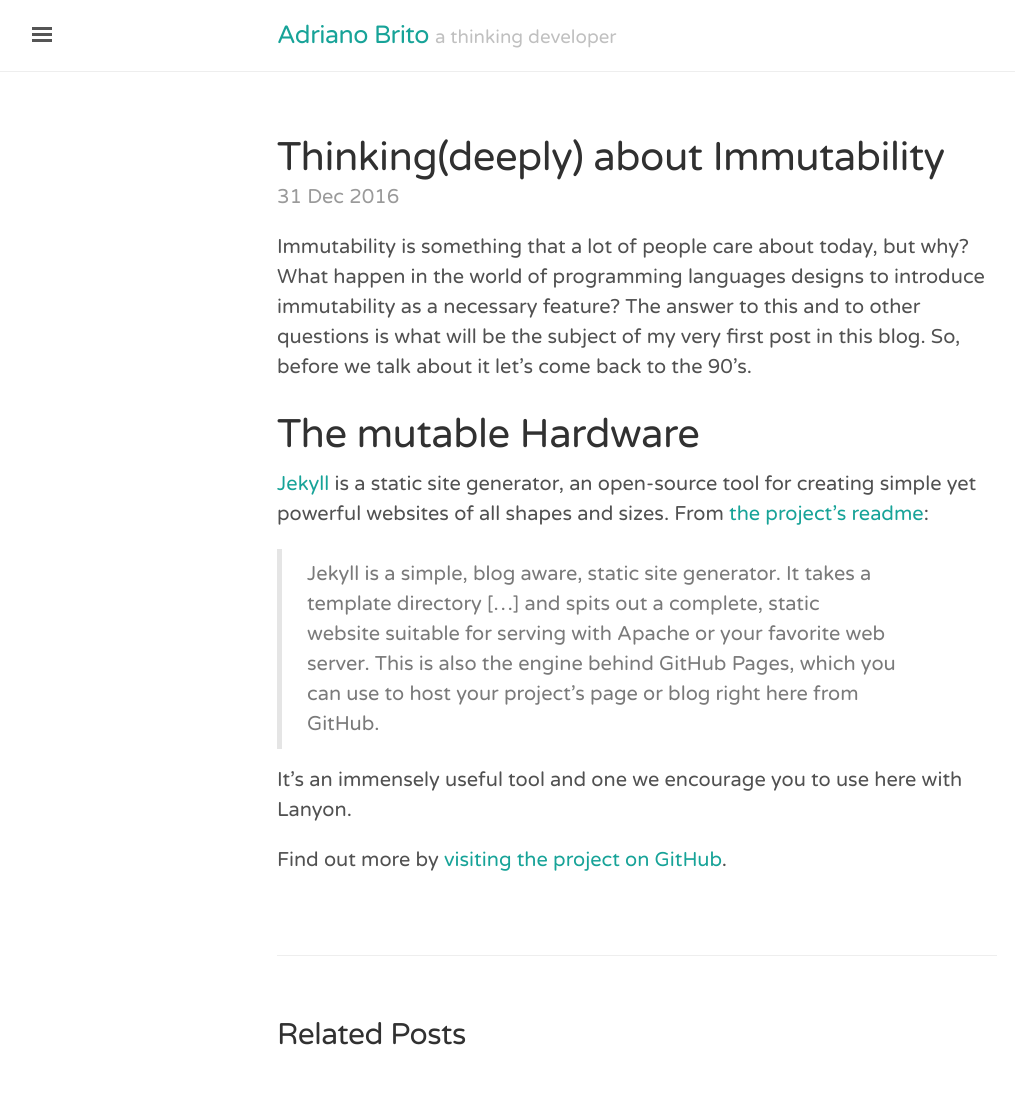
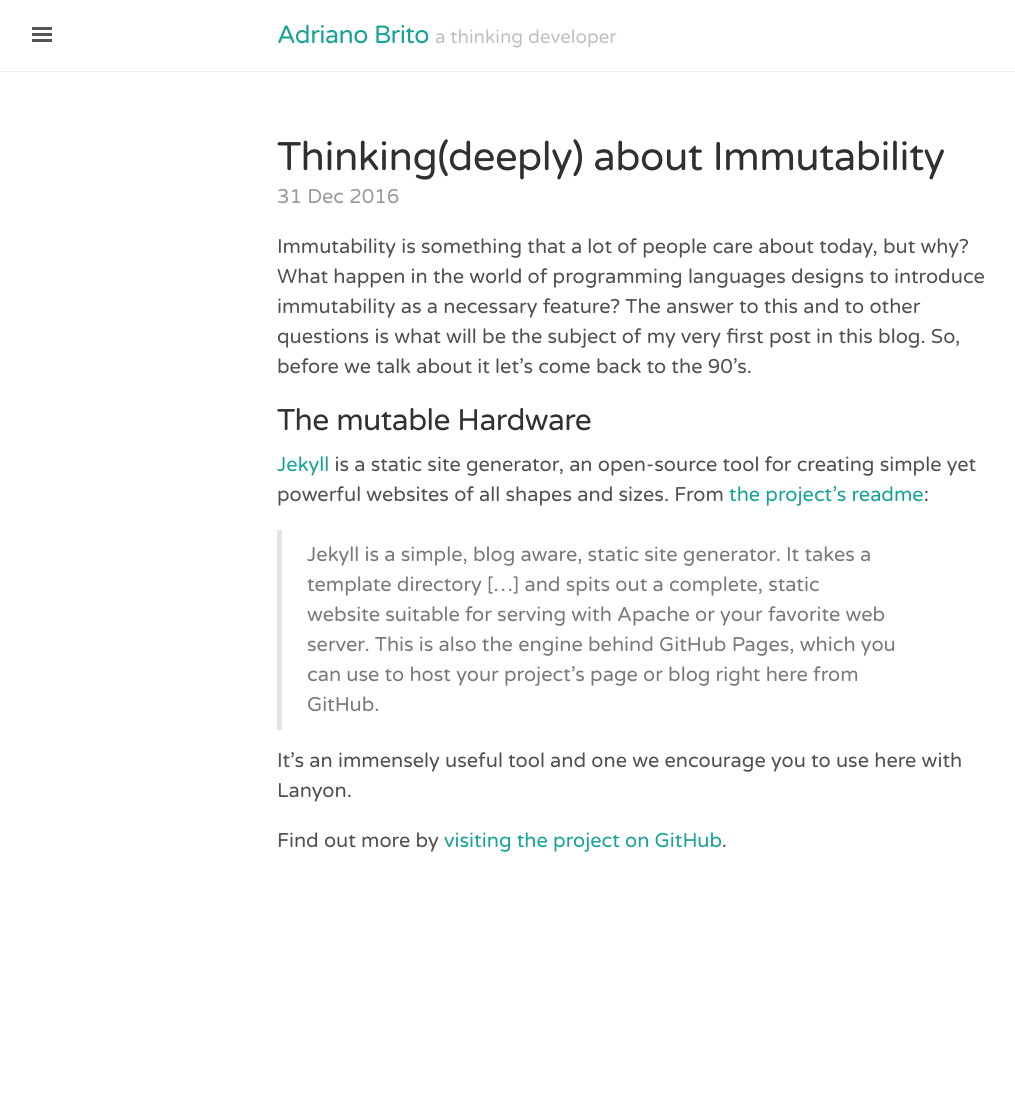
Before and after one commit to adrianobrito/adrianobrito.github.io, a Jekyll site: the page built from _posts/2016-12-31-thinking-about-immutability.md, in a window 1280 px wide. Shown: the whole page, without its empty margins (3-1018 px from the left). Built offline with Jekyll 4.4.1, drawn with Linux system fonts in a browser that asks for light colours; comment, search, counter and statistics services are not loaded; after the commit the page ends 936 px from its top, so only the background shows below that.

```diff
--- a/_config.yml
+++ b/_config.yml
@@ -1,8 +1,5 @@
 # Permalinks
-#
-# Use of `relative_permalinks` ensures post links from the index work properly.
 permalink:           pretty
-#relative_permalinks: true
 gems:                [jekyll-paginate]
 
 # Setup
@@ -12,6 +9,7 @@ description:         'Thoughts about my professional carrer and stuff'
 url:                 http://lanyon.getpoole.com
 baseurl:             ''
 paginate:            5
+excerpt_separator:  <!--more-->
 
 # About/contact
 author:
--- a/_layouts/page.html
+++ b/_layouts/page.html
@@ -1,5 +1,6 @@
 ---
 layout: default
+comments: false
 ---
 
 <div class="page">
--- a/_layouts/post.html
+++ b/_layouts/post.html
@@ -8,18 +9,23 @@ layout: default
   {{ content }}
 </div>
 
-<div class="related">
-  <h2>Related Posts</h2>
-  <ul class="related-posts">
-    {% for post in site.related_posts limit:3 %}
-      <li>
-        <h3>
-          <a href="{{ site.baseurl }}{{ post.url }}">
-            {{ post.title }}
-            <small>{{ post.date | date_to_string }}</small>
-          </a>
-        </h3>
-      </li>
-    {% endfor %}
-  </ul>
-</div>
+<div id="disqus_thread"></div>
+<script>
+
+    /**
+    *  RECOMMENDED CONFIGURATION VARIABLES: EDIT AND UNCOMMENT THE SECTION BELOW TO INSERT DYNAMIC VALUES FROM YOUR PLATFORM OR CMS.
+    *  LEARN WHY DEFINING THESE VARIABLES IS IMPORTANT: https://disqus.com/admin/universalcode/#configuration-variables*/
+    /*
+    var disqus_config = function () {
+    this.page.url = PAGE_URL;  // Replace PAGE_URL with your page's canonical URL variable
+    this.page.identifier = PAGE_IDENTIFIER; // Replace PAGE_IDENTIFIER with your page's unique identifier variable
+    };
+    */
+    (function() { // DON'T EDIT BELOW THIS LINE
+    var d = document, s = d.createElement('script');
+    s.src = 'https://adrianobrito-github-io.disqus.com/embed.js';
+    s.setAttribute('data-timestamp', +new Date());
+    (d.head || d.body).appendChild(s);
+    })();
+</script>
+<noscript>Please enable JavaScript to view the <a href="https://disqus.com/?ref_noscript">comments powered by Disqus.</a></noscript>
--- a/index.html
+++ b/index.html
@@ -14,7 +14,11 @@ title: Home
 
     <span class="post-date">{{ post.date | date_to_string }}</span>
 
-    {{ post.content }}
+    {{ post.excerpt }}
+
+    <a href="{{ post.url }}">
+      Read More
+    </a>
   </div>
   {% endfor %}
 </div>
```
Also changed, not shown: other parts of _layouts/post.html (+1 -0 lines), _posts/2016-12-31-thinking-about-immutability.md (+4 -2 lines), public/favicon.ico.
